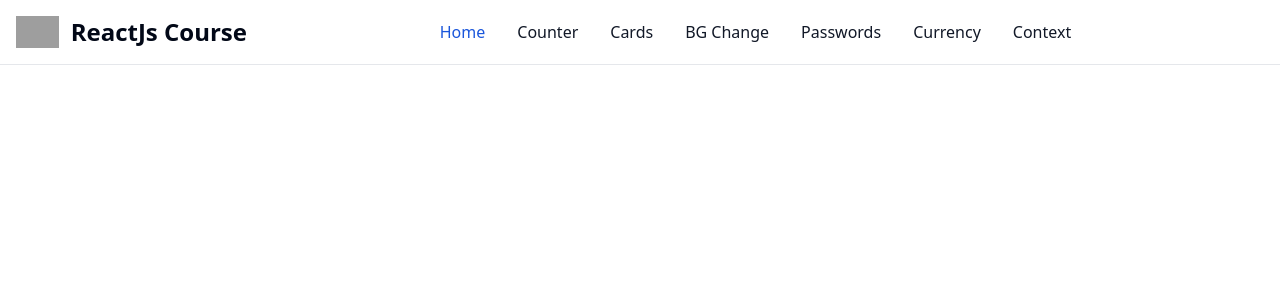
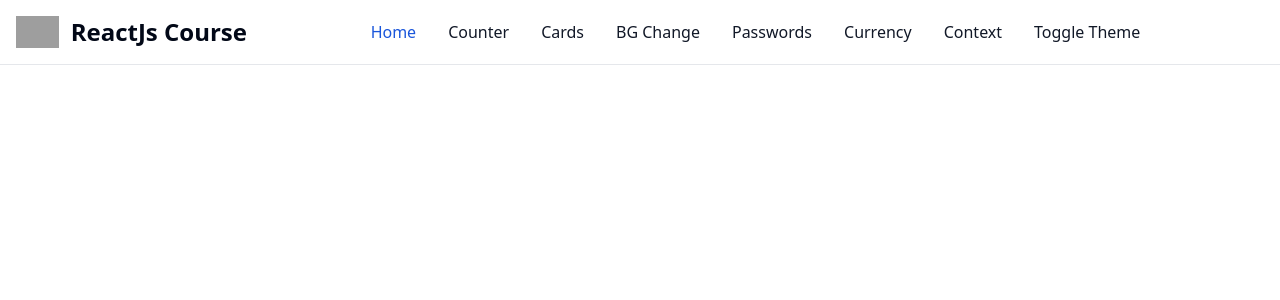
Before and after one commit to saisashreek2692/ReactJS-Crash-Course-2024, a React (Vite) app: page / in a window 1280 px wide. Shown: the top 300 px of the page. Built offline with nearby package versions, Linux system fonts and the light colour scheme; grey boxes are pictures that could not be loaded.

Commit message:
Toggle App Router Added in Navbar

```diff
--- a/src/UIUX/Menubar.jsx
+++ b/src/UIUX/Menubar.jsx
@@ -107,6 +107,14 @@
                   Context
                 </Link>
               </li>
+              <li>
+                <Link
+                  to="/toggle"
+                  className="block py-2 px-3 text-gray-900 rounded hover:bg-gray-100 md:hover:bg-transparent md:hover:text-blue-700 md:p-0 md:dark:hover:text-blue-500 dark:text-white dark:hover:bg-gray-700 dark:hover:text-white md:dark:hover:bg-transparent dark:border-gray-700"
+                >
+                  Toggle Theme
+                </Link>
+              </li>
             </ul>
           </div>
         </div>
```
